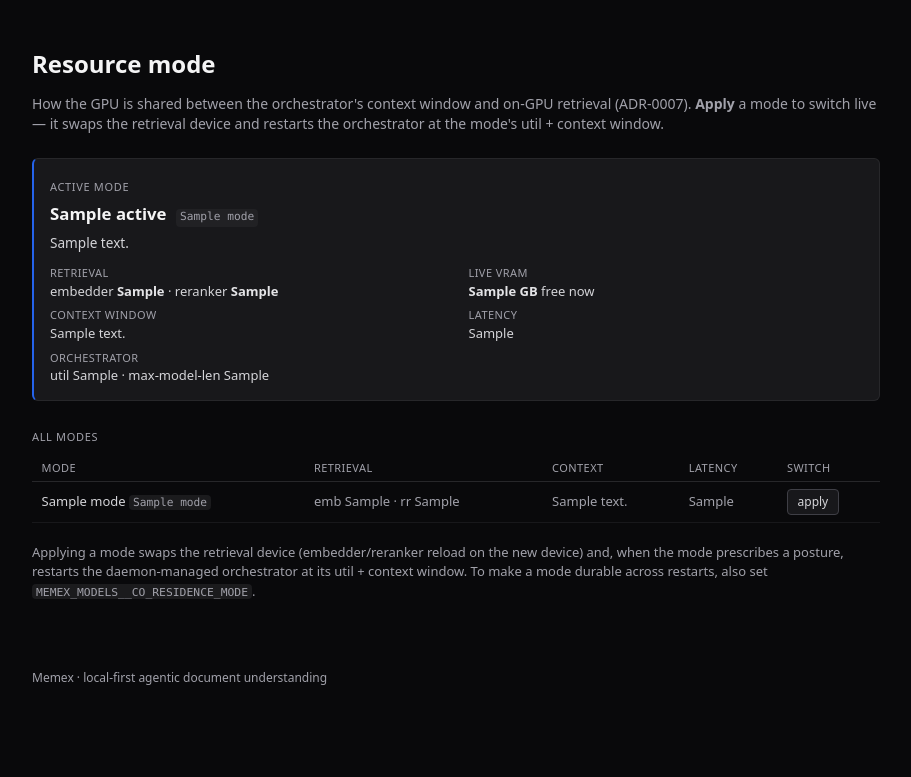
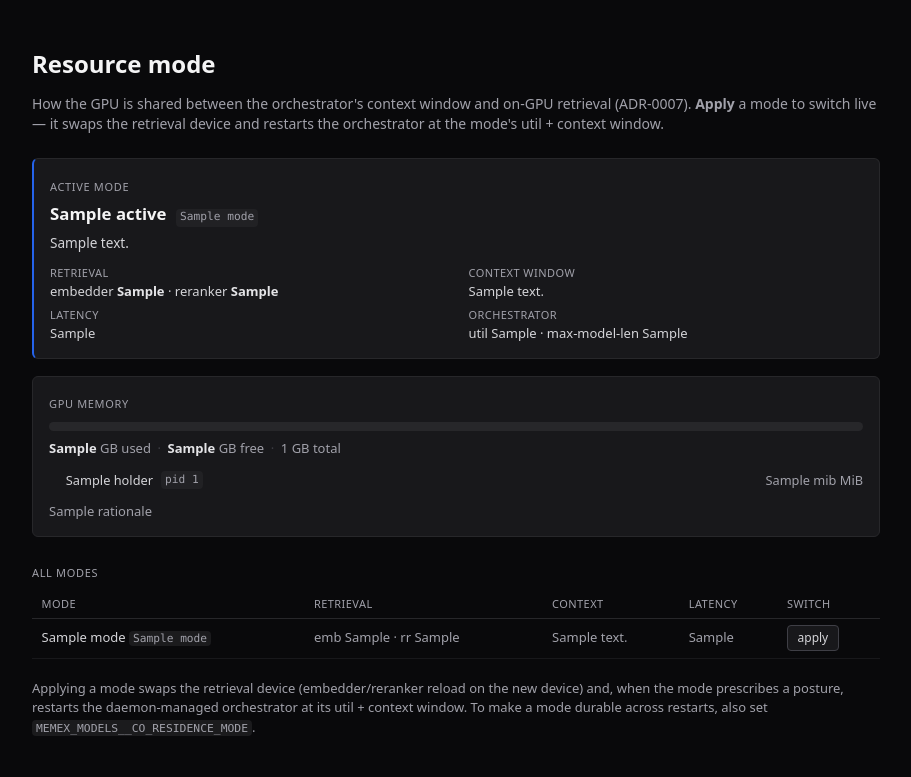
Before and after one commit to Zenetusken/memex, a Python web app: template src/memex/webui/templates/resources.html in a window 1280 px wide. Shown: the part 61-838 px from the top of the page, without its empty margins (184-1095 px from the left). Before the commit the page ends 746 px from the top, so only its background shows below. Run offline with Jinja, Linux system fonts and the light colour scheme; the template is opened without the code that fills it: most values are stand-ins (such as "Sample title", 1, 10 or a date in 2020).

Commit message:
webui(/resources): a live GPU-memory panel — total/used/free + holder breakdown + auto rationale
The dynamic VRAM manager's /resources page surfaced only "<free> GB free
now"; the genuine VRAM-management view was missing. Fill it:

- core/types.py: GpuProcess (pid/name/used_mib) — the boundary carrier.
- core/vram.py: gpu_processes() — a STRUCTURED nvidia-smi holder probe;
  gpu_compute_apps() (the VRAMExhausted error-context string list) now
  formats FROM it (single source of truth; error output byte-unchanged).
- webui _vram_panel(): total / used / free + the per-process holder
  breakdown (labelled Orchestrator (vLLM) / This web UI / basename for
  others) + the auto-mode placement rationale (the 2.0 GB reranker floor
  decision, made visible). Threaded into _resources_ctx as `vram`.
- _resources.html: replace the single "Live VRAM" fact with the panel;
  robust guard ({% if vram %} — handles None AND a missing var, vs the
  old `is not none` that rendered "<b> GB</b>" on an Undefined) + a
  probe-unavailable fallback (CPU-only / no CUDA).
- style.css: semantic .vram-* (zinc + the one blue accent; holder
  swatches are decorative — labels carry the meaning, WCAG 1.4.1).

Live-validated: the panel renders the real orchestrator + eval + webui
holders and the live "reranker on GPU — 3.5 GB free clears the 2.0 GB
floor" rationale. ruff + pyright 0/0 + tailwind-coverage + 126 tests.

Co-Authored-By: Claude Opus 4.8 (1M context) <noreply@anthropic.com>

```diff
--- a/src/memex/webui/static/style.css
+++ b/src/memex/webui/static/style.css
@@ -986,6 +986,43 @@ html { scroll-behavior: smooth; }
 .mode-flash { margin-bottom: 1rem; font-size: 0.8125rem; color: rgb(96 165 250); }  /* blue-400 */
 .mode-flash-error { color: rgb(248 113 113); }  /* red-400 */
 
+/* ── Live GPU-memory panel (dynamic VRAM manager, ADR-0007) — total/used/free + holder breakdown ── */
+.vram-panel {
+  margin-top: 1.1rem;
+  border: 1px solid rgb(39 39 42);          /* zinc-800 */
+  border-radius: 0.375rem;
+  background: rgb(24 24 27);                /* zinc-900 */
+  padding: 0.8rem 1rem 0.9rem;
+}
+.vram-summary { margin-top: 0.5rem; }
+.vram-bar {
+  display: flex;
+  height: 0.55rem;
+  width: 100%;
+  border-radius: 0.3rem;
+  overflow: hidden;
+  background: rgb(39 39 42);                /* zinc-800 — the free/unused remainder shows through */
+}
+.vram-seg { height: 100%; }
+.vram-seg-orchestrator { background: rgb(37 99 235); }   /* blue-600 — the main consumer (action accent) */
+.vram-seg-self { background: rgb(96 165 250); }          /* blue-400 — this web UI */
+.vram-seg-other { background: rgb(82 82 91); }           /* zinc-600 — other GPU processes */
+.vram-figures { margin: 0.5rem 0 0; font-size: 0.8125rem; color: rgb(161 161 170); }  /* zinc-400 (AA) */
+.vram-fig b { color: rgb(228 228 231); font-weight: 600; }  /* zinc-200 */
+.vram-sep { color: rgb(63 63 70); margin: 0 0.2rem; }    /* zinc-700 — decorative divider */
+.vram-holders { list-style: none; margin: 0.75rem 0 0; padding: 0; display: grid; gap: 0.32rem; }
+.vram-holder { display: flex; align-items: center; gap: 0.5rem; font-size: 0.8rem; }
+.vram-dot { width: 0.55rem; height: 0.55rem; border-radius: 0.15rem; flex: none; }
+.vram-holder-label { color: rgb(212 212 216); }          /* zinc-300 */
+.vram-holder-pid {
+  font-family: ui-monospace, SFMono-Regular, Menlo, monospace;
+  font-size: 0.7rem;
+  color: rgb(161 161 170);                 /* zinc-400 (AA) */
+}
+.vram-holder-mib { margin-left: auto; color: rgb(161 161 170); }  /* zinc-400 (AA) */
+.vram-rationale { margin: 0.8rem 0 0; font-size: 0.8125rem; color: rgb(161 161 170); line-height: 1.5; }  /* zinc-400 */
+.vram-unavailable { font-style: italic; }   /* the degraded/no-CUDA state — signalled without colour (AA) */
+
 /* ── Document summary (ADR-0008) — the Summarize action + per-section panel ── */
 .summary-detail {
   font-size: 0.75rem;
--- a/src/memex/webui/templates/_resources.html
+++ b/src/memex/webui/templates/_resources.html
@@ -18,15 +18,49 @@
     <p class="mode-active-summary">{{ active.summary }}</p>
     <dl class="mode-facts">
       <div class="mode-fact"><dt>Retrieval</dt><dd>embedder <b>{{ active.embedder_device }}</b> · reranker <b>{{ active.reranker_device }}</b></dd></div>
-      {% if free_vram_gb is not none %}
-      <div class="mode-fact"><dt>Live VRAM</dt><dd><b>{{ free_vram_gb }} GB</b> free now{% if active.mode == "auto" %} · auto-placed{% endif %}</dd></div>
-      {% endif %}
       <div class="mode-fact"><dt>Context window</dt><dd>{{ active.context_window }}</dd></div>
       <div class="mode-fact"><dt>Latency</dt><dd>{{ active.expected_latency }}</dd></div>
       {% if active.orchestrator_gpu_fraction is not none %}
       <div class="mode-fact"><dt>Orchestrator</dt><dd>util {{ active.orchestrator_gpu_fraction }} · max-model-len {{ active.orchestrator_max_model_len }}</dd></div>
       {% endif %}
     </dl>
+  </section>
+
+  {# Live GPU-memory panel — total/used/free + the per-process holder breakdown + the auto rationale. #}
+  <section class="vram-panel">
+    <span class="mode-eyebrow">GPU memory</span>
+    {% if vram %}
+    <div class="vram-summary">
+      <div class="vram-bar" role="img"
+           aria-label="{{ vram.used_gb }} of {{ vram.total_gb }} GB used, {{ vram.free_gb }} GB free">
+        {% for h in vram.holders %}<span class="vram-seg vram-seg-{{ h.kind }}" style="width: {{ h.pct }}%"
+              title="{{ h.label }} — {{ h.mib }} MiB"></span>{% endfor %}
+      </div>
+      <p class="vram-figures">
+        <span class="vram-fig"><b>{{ vram.used_gb }}</b> GB used</span>
+        <span class="vram-sep">·</span>
+        <span class="vram-fig"><b>{{ vram.free_gb }}</b> GB free</span>
+        <span class="vram-sep">·</span>
+        <span class="vram-fig">{{ vram.total_gb }} GB total</span>
+      </p>
+    </div>
+    {% if vram.holders %}
+    <ul class="vram-holders">
+      {% for h in vram.holders %}
+      <li class="vram-holder">
+        <span class="vram-dot vram-seg-{{ h.kind }}"></span>
+        <span class="vram-holder-label">{{ h.label }}</span>
+        <code class="vram-holder-pid">pid {{ h.pid }}</code>
+        <span class="vram-holder-mib tabular">{{ h.mib }} MiB</span>
+      </li>
+      {% endfor %}
+    </ul>
+    {% endif %}
+    {% if vram.rationale %}<p class="vram-rationale">{{ vram.rationale }}</p>{% endif %}
+    {% else %}
+    <p class="vram-rationale vram-unavailable">VRAM probe unavailable — running CPU-only or without CUDA.
+      Retrieval uses the static device configuration; no live tuning to show.</p>
+    {% endif %}
   </section>
 
   <div class="mode-eyebrow-row">
```
Also changed, not shown: src/memex/core/types.py (+14 -1 lines), src/memex/core/vram.py (+28 -10 lines), src/memex/webui/app.py (+81 -14 lines), tests/integration/test_webui.py (+188 -46 lines), tests/unit/test_vram.py (+81 -2 lines).
